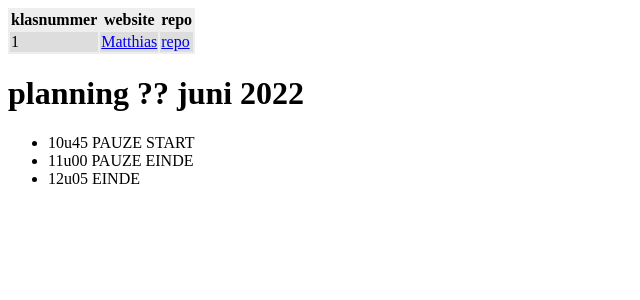
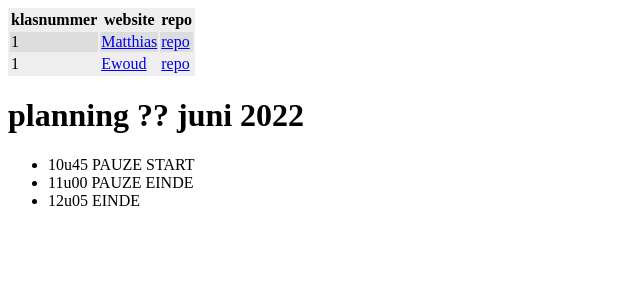
Before and after one commit to vbrh-immalle/vbrh-immalle.github.io, a Jekyll site: the page built from GIPWebsites2021-2022/index.md, in a window 1280 px wide. Shown: the top 300 px of the page, without its empty margins (0-640 px from the left). Built offline with Jekyll 4.4.1, drawn with Linux system fonts in a browser that asks for light colours; some web fonts are replaced.

Commit message:
Commit toevoeging Ewoud

```diff
--- a/GIPWebsites2021-2022/index.md
+++ b/GIPWebsites2021-2022/index.md
@@ -6,6 +6,7 @@ title: GIP Websites 2021-2022
 | klasnummer | website | repo |
 |---|---|---|
 | 1 | [Matthias](https://lissun.github.io/Gipwebsite/) | [repo](https://github.com/Lissun/Gipwebsite) |
+| 1 | [Ewoud](https://ewoudf-immalle.github.io/Gipwebsite/) | [repo](https://github.com/EwoudF-immalle/Gipwebsite) |
 
 
 # planning ?? juni 2022
```
